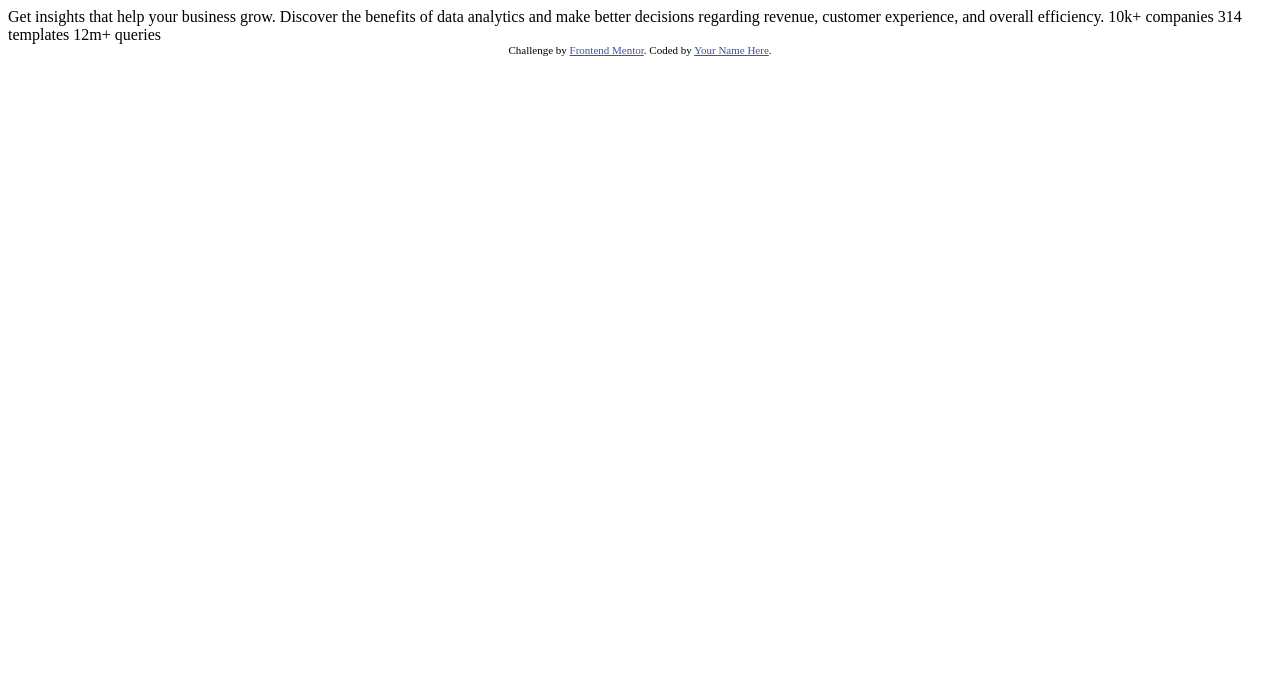
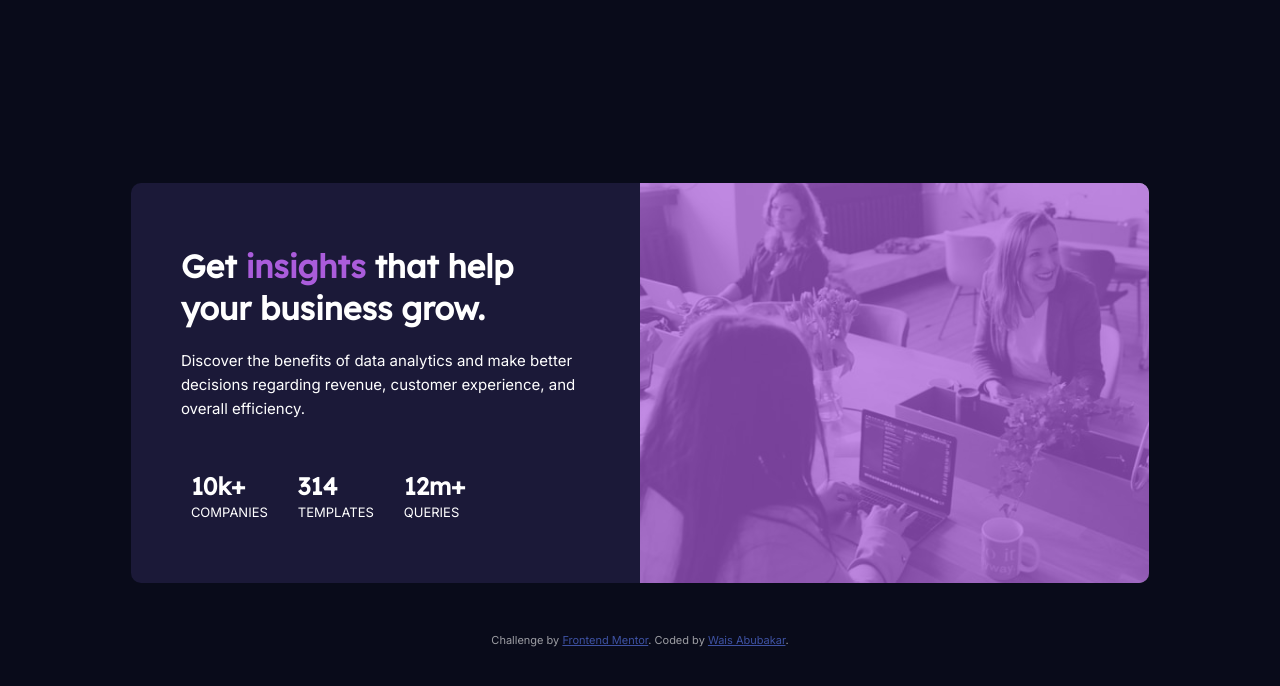
Before and after one commit to wais-mus/stats-preview-card, a plain HTML site: page index.html in a window 1280 px wide. Drawn offline with Linux system fonts and the light colour scheme.

Commit message:
final version done

```diff
--- a/index.html
+++ b/index.html
@@ -1,33 +1,47 @@
 <!DOCTYPE html>
 <html lang="en">
-<head>
-  <meta charset="UTF-8">
-  <meta name="viewport" content="width=device-width, initial-scale=1.0"> <!-- displays site properly based on user's device -->
+  <head>
+    <meta charset="UTF-8" />
+    <meta name="viewport" content="width=device-width, initial-scale=1.0" />
+    <!-- displays site properly based on user's device -->
 
-  <link rel="icon" type="image/png" sizes="32x32" href="./images/favicon-32x32.png">
+    <link
+      rel="icon"
+      type="image/png"
+      sizes="32x32"
+      href="./images/favicon-32x32.png"
+    />
+    <link rel="preconnect" href="https://fonts.gstatic.com" />
+    <link
+      href="https://fonts.googleapis.com/css2?family=Inter:wght@400;700&family=Lexend+Deca&display=swap"
+      rel="stylesheet"
+    />
+    <link rel="stylesheet" href="style.css" />
 
-  <title>Frontend Mentor | Stats preview card component</title>
-
-  <!-- Feel free to remove these styles or customise in your own stylesheet 👍 -->
-  <style>
-    .attribution { font-size: 11px; text-align: center; }
-    .attribution a { color: hsl(228, 45%, 44%); }
-  </style>
-</head>
-<body>
-
-  Get insights that help your business grow.
-
-  Discover the benefits of data analytics and make better decisions regarding revenue, customer
-  experience, and overall efficiency.
-
-  10k+ companies
-  314 templates
-  12m+ queries
+    <title>Frontend Mentor | Stats preview card component</title>
+  </head>
+  <body>
+    <div class="container">
+      <div class="card picture">
+        <div class="overlay"></div>
+      </div>
+      <div class="card">
+        <h1>Get <span>insights</span> that help your business grow.</h1>
+        <p>
+          Discover the benefits of data analytics and make better decisions
+          regarding revenue, customer experience, and overall efficiency.
+        </p>
+        <ul>
+          <li><span>10k+</span> companies</li>
+          <li><span>314</span> templates</li>
+          <li><span>12m+</span> queries</li>
+        </ul>
+      </div>
+    </div>
 
   <div class="attribution">
     Challenge by <a href="https://www.frontendmentor.io?ref=challenge" target="_blank">Frontend Mentor</a>.
-    Coded by <a href="#">Your Name Here</a>.
+    Coded by <a href="https://github.com/wais-mus">Wais Abubakar</a>.
   </div>
-</body>
+
 </html>
--- a/style.css
+++ b/style.css
@@ -0,0 +1,155 @@
+:root {
+--main-background: hsl(233, 47%, 7%);
+--card-background: hsl(244, 38%, 16%);
+--accent: hsl(277, 64%, 61%);
+
+--main-heading-stats: hsl(0, 0%, 100%);
+--main-paragraph: hsla(0, 0%, 100%, 0.75);
+--stat-headings: hsla(0, 0%, 100%, 0.6);
+}
+
+@import url('https://fonts.googleapis.com/css2?family=Inter:wght@400;700&family=Lexend+Deca&display=swap');
+
+* {
+    margin: 0;
+    padding: 0;
+    box-sizing: border-box;
+}
+img {
+    max-width: 100%;
+}
+ul {
+    list-style: none;
+}
+
+body {
+    font-family: 'Inter', sans-serif;
+    background-color: var(--main-background);
+}
+
+p {
+    font-size: 15px;
+    line-height: 1.6;
+}
+
+.container {
+    background-color: var(--card-background);
+    color: var(--main-heading-stats);
+    margin: 50px 20px;
+    padding: 0 0 20px;
+    border-radius: 10px;
+    text-align: center;
+}
+.container .picture .overlay {
+    background-color: hsl(277, 64%, 61%, 0.7);
+    height: 400px;
+    border-radius: 10px 10px 0 0 ;
+}
+
+.container .picture {
+    background: url("./images/image-header-mobile.jpg")
+    no-repeat center/cover;
+    height: 400px;
+    border-radius: 10px 10px 0 0 ;
+}
+
+.container .card h1{
+    margin: 30px 0 20px;
+    padding: 0 20px;
+    line-height: 1.3;
+    font-family: 'Lexend Deca', sans-serif;
+}
+
+.container .card h1 span {
+    color: var(--accent);
+}
+
+.container .card p {
+    padding: 0 20px;
+    margin-bottom: 30px;
+}
+
+.container .card ul li{
+    margin-bottom: 30px;
+    text-transform: uppercase;
+}
+
+.container .card ul li span{
+    display: block;
+    text-transform: lowercase;
+    font-family: 'Lexend Deca',sans-serif;
+    font-weight: 700;
+}
+
+
+.attribution {
+     font-size: 11px;
+     text-align: center;
+     color: var(--stat-headings);
+     padding-bottom: 20px;
+}
+
+.attribution a {
+     color: hsl(228, 45%, 44%);
+}
+
+@media (min-width:768px) {
+    .container {
+        display: flex;
+        flex-direction: row-reverse;
+        align-items: center;
+        justify-content: center;
+        padding: 0;
+        text-align: left;
+    }
+
+    .container .picture{
+        background: url("./images/image-header-desktop.jpg")
+        no-repeat center/cover;
+        min-width: 50%;
+        border-radius: 0 10px 10px 0;
+    }
+
+    .container .picture .overlay {
+        background-color: hsl(277, 64%, 61%, 0.7);
+        height: 400px;
+        border-radius: 0px 10px 10px 0 ;
+    }
+
+    .container .card ul {
+        padding-left: 30px;
+        display: flex;
+    }
+
+    .container .card ul li{
+        margin-right: 30px;
+        font-size: 13px;
+    }
+
+    .container .card ul li span{
+        display: block;
+        text-transform: lowercase;
+        font-family: 'Lexend Deca',sans-serif;
+        font-weight: 700;
+        font-size: 24px;
+        margin-bottom: 3px;
+    }
+}
+
+@media (min-width :992px) {
+    body {
+        display: flex;
+        flex-direction: column;
+        align-items: center;
+        justify-content: center;
+        min-height: 100vh;
+    }
+
+    .container .card:nth-child(2) {
+        padding: 0 30px;
+    }
+
+    .container .card p {
+        margin-bottom: 50px;
+    }
+}
```
